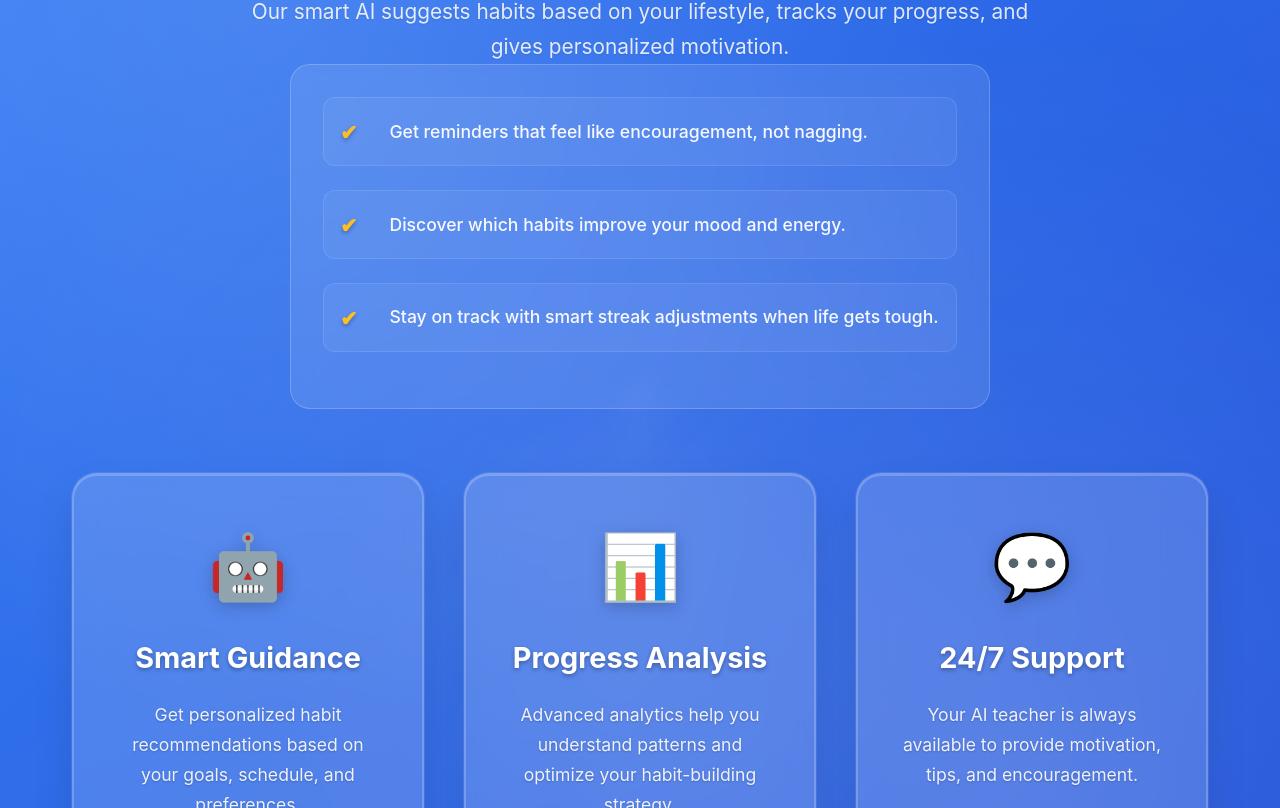
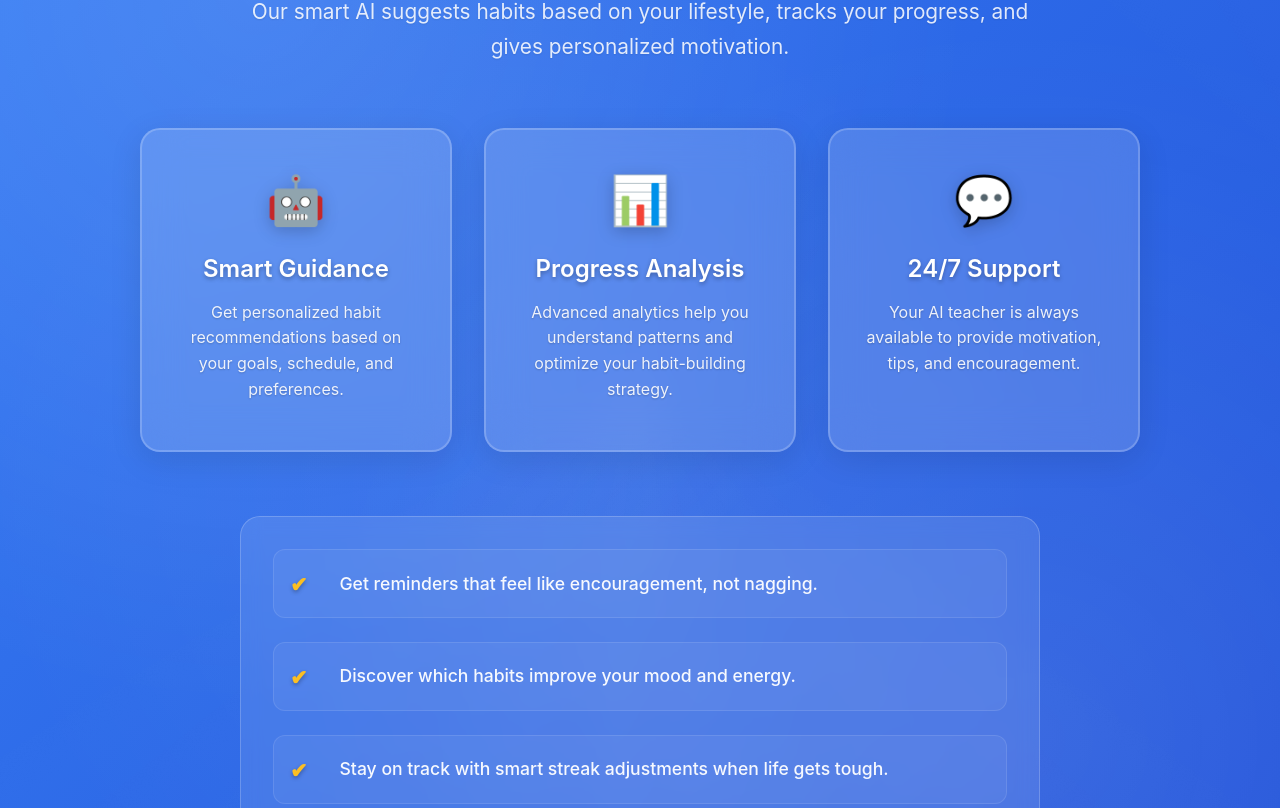
Before and after one commit to kartik480/HaBitTrackerWebIntro, a React (Create React App) app: page / in a window 1280 px wide. Shown: the part 2032-2840 px from the top of the page. Built offline with nearby package versions, Linux system fonts and the light colour scheme; the HTML template or start-up script is replaced by a standard one.

Commit message:
changed ai teacher struc

```diff
--- a/src/components/AITeacher.css
+++ b/src/components/AITeacher.css
@@ -38,9 +38,16 @@
   100% { transform: rotate(360deg); }
 }
 
+.ai-teacher-header {
+  text-align: center;
+  margin-bottom: 4rem;
+  position: relative;
+  z-index: 2;
+}
+
 .section-header {
   text-align: center;
-  margin-bottom: 5rem;
+  margin-bottom: 0;
   position: relative;
   z-index: 2;
 }
@@ -71,14 +78,47 @@
   text-shadow: 0 1px 2px rgba(0, 0, 0, 0.1);
 }
 
+.ai-teacher-content {
+  position: relative;
+  z-index: 2;
+  margin-bottom: 4rem;
+}
+
+.ai-cards-container {
+  display: grid;
+  grid-template-columns: repeat(auto-fit, minmax(300px, 1fr));
+  gap: 2rem;
+  max-width: 1000px;
+  margin: 0 auto;
+}
+
+.ai-card {
+  background: rgba(255, 255, 255, 0.15);
+  backdrop-filter: blur(20px);
+  border: 2px solid rgba(255, 255, 255, 0.2);
+  border-radius: 20px;
+  padding: 2rem;
+  text-align: center;
+  transition: all 0.3s ease;
+  box-shadow: 0 8px 32px rgba(0, 0, 0, 0.1);
+}
+
+.ai-card:hover {
+  transform: translateY(-5px);
+  box-shadow: 0 20px 40px rgba(0, 0, 0, 0.15);
+  background: rgba(255, 255, 255, 0.2);
+}
+
 .ai-benefits {
-  max-width: 700px;
+  max-width: 800px;
   margin: 0 auto;
   background: rgba(255, 255, 255, 0.1);
   backdrop-filter: blur(10px);
   border-radius: 20px;
   padding: 2rem;
   border: 1px solid rgba(255, 255, 255, 0.2);
+  position: relative;
+  z-index: 2;
 }
 
 .benefit-item {
@@ -113,104 +153,46 @@
   font-weight: 500;
 }
 
-.ai-teacher-content {
-  position: relative;
-  z-index: 2;
+
+
+.ai-icon {
+  font-size: 3rem;
+  margin-bottom: 1rem;
+  display: block;
+  filter: drop-shadow(0 4px 8px rgba(0, 0, 0, 0.2));
 }
 
-.ai-teacher-grid {
-  display: grid;
-  grid-template-columns: repeat(auto-fit, minmax(350px, 1fr));
-  gap: 2.5rem;
-  max-width: 1400px;
-  margin: 0 auto;
-}
-
-.ai-teacher-card {
-  background: rgba(255, 255, 255, 0.15);
-  backdrop-filter: blur(20px);
-  border: 2px solid rgba(255, 255, 255, 0.2);
-  border-radius: 25px;
-  padding: 2.5rem;
-  text-align: center;
-  transition: all 0.4s cubic-bezier(0.175, 0.885, 0.32, 1.275);
-  box-shadow:
-    0 20px 40px rgba(0, 0, 0, 0.1),
-    0 0 0 1px rgba(255, 255, 255, 0.1),
-    inset 0 1px 0 rgba(255, 255, 255, 0.2);
-  position: relative;
-  overflow: hidden;
-}
-
-.ai-teacher-card::before {
-  content: '';
-  position: absolute;
-  top: 0;
-  left: -100%;
-  width: 100%;
-  height: 100%;
-  background: linear-gradient(90deg, transparent, rgba(255, 255, 255, 0.1), transparent);
-  transition: left 0.6s ease;
-}
-
-.ai-teacher-card:hover::before {
-  left: 100%;
-}
-
-.ai-teacher-card:hover {
-  transform: translateY(-15px) scale(1.02);
-  box-shadow:
-    0 30px 60px rgba(0, 0, 0, 0.2),
-    0 0 0 1px rgba(255, 255, 255, 0.3),
-    inset 0 1px 0 rgba(255, 255, 255, 0.3);
-  background: rgba(255, 255, 255, 0.2);
-  border-color: rgba(255, 255, 255, 0.4);
-}
-
-.ai-icon {
-  font-size: 4rem;
-  margin-bottom: 1.5rem;
-  display: block;
-  filter: drop-shadow(0 4px 8px rgba(0, 0, 0, 0.2));
-  transition: all 0.3s ease;
-}
-
-.ai-teacher-card:hover .ai-icon {
-  transform: scale(1.1) rotate(5deg);
-  filter: drop-shadow(0 6px 12px rgba(0, 0, 0, 0.3));
-}
-
-.ai-teacher-card h3 {
-  font-size: 1.8rem;
-  font-weight: 700;
+.ai-card h3 {
+  font-size: 1.5rem;
+  font-weight: 600;
   color: #ffffff;
-  margin-bottom: 1.5rem;
+  margin-bottom: 1rem;
   text-shadow: 0 2px 4px rgba(0, 0, 0, 0.3);
 }
 
-.ai-teacher-card p {
+.ai-card p {
   color: rgba(255, 255, 255, 0.9);
-  line-height: 1.7;
-  font-size: 1.1rem;
+  line-height: 1.6;
+  font-size: 1rem;
   font-weight: 400;
   text-shadow: 0 1px 2px rgba(0, 0, 0, 0.2);
 }
 
 /* Animation for cards */
-.ai-teacher-card {
+.ai-card {
   opacity: 0;
-  transform: translateY(50px) scale(0.9);
-  animation: fadeInUp 0.8s cubic-bezier(0.175, 0.885, 0.32, 1.275) forwards;
+  transform: translateY(30px);
+  animation: fadeInUp 0.6s ease forwards;
 }
 
-.ai-teacher-card:nth-child(1) { animation-delay: 0.1s; }
-.ai-teacher-card:nth-child(2) { animation-delay: 0.2s; }
-.ai-teacher-card:nth-child(3) { animation-delay: 0.3s; }
+.ai-card:nth-child(1) { animation-delay: 0.1s; }
+.ai-card:nth-child(2) { animation-delay: 0.2s; }
+.ai-card:nth-child(3) { animation-delay: 0.3s; }
 
 @keyframes fadeInUp {
   to {
     opacity: 1;
-    transform: translateY(0) scale(1);
+    transform: translateY(0);
   }
 }
 
@@ -233,27 +215,27 @@
     padding: 0 1rem;
   }
 
+  .ai-cards-container {
+    grid-template-columns: 1fr;
+    gap: 1.5rem;
+    padding: 0 1rem;
+  }
+
+  .ai-card {
+    padding: 1.5rem;
+  }
+
+  .ai-icon {
+    font-size: 2.5rem;
+  }
+
+  .ai-card h3 {
+    font-size: 1.3rem;
+  }
+
   .ai-benefits {
     padding: 1.5rem;
     margin: 0 1rem;
-  }
-
-  .ai-teacher-grid {
-    grid-template-columns: 1fr;
-    gap: 2rem;
-    padding: 0 1rem;
-  }
-
-  .ai-teacher-card {
-    padding: 2rem;
-  }
-
-  .ai-icon {
-    font-size: 3rem;
-  }
-
-  .ai-teacher-card h3 {
-    font-size: 1.5rem;
   }
 }
 
--- a/src/components/AITeacher.js
+++ b/src/components/AITeacher.js
@@ -5,47 +5,48 @@ const AITeacher = () => {
   return (
     <section id="ai-teacher" className="ai-teacher">
       <div className="container">
-        <div className="section-header">
+        <div className="ai-teacher-header">
           <h2 className="section-title">Your AI Teacher</h2>
           <p className="section-subtitle">"A coach in your pocket."</p>
           <p className="section-description">
             Our smart AI suggests habits based on your lifestyle, tracks your progress, and gives personalized motivation.
           </p>
-          <div className="ai-benefits">
-            <div className="benefit-item">
-              <span className="checkmark">✔</span>
-              <span>Get reminders that feel like encouragement, not nagging.</span>
-            </div>
-            <div className="benefit-item">
-              <span className="checkmark">✔</span>
-              <span>Discover which habits improve your mood and energy.</span>
-            </div>
-            <div className="benefit-item">
-              <span className="checkmark">✔</span>
-              <span>Stay on track with smart streak adjustments when life gets tough.</span>
-            </div>
-          </div>
         </div>
 
         <div className="ai-teacher-content">
-          <div className="ai-teacher-grid">
-            <div className="ai-teacher-card">
+          <div className="ai-cards-container">
+            <div className="ai-card">
               <div className="ai-icon">🤖</div>
               <h3>Smart Guidance</h3>
               <p>Get personalized habit recommendations based on your goals, schedule, and preferences.</p>
             </div>
 
-            <div className="ai-teacher-card">
+            <div className="ai-card">
               <div className="ai-icon">📊</div>
               <h3>Progress Analysis</h3>
               <p>Advanced analytics help you understand patterns and optimize your habit-building strategy.</p>
             </div>
 
-            <div className="ai-teacher-card">
+            <div className="ai-card">
               <div className="ai-icon">💬</div>
               <h3>24/7 Support</h3>
               <p>Your AI teacher is always available to provide motivation, tips, and encouragement.</p>
             </div>
+          </div>
+        </div>
+
+        <div className="ai-benefits">
+          <div className="benefit-item">
+            <span className="checkmark">✔</span>
+            <span>Get reminders that feel like encouragement, not nagging.</span>
+          </div>
+          <div className="benefit-item">
+            <span className="checkmark">✔</span>
+            <span>Discover which habits improve your mood and energy.</span>
+          </div>
+          <div className="benefit-item">
+            <span className="checkmark">✔</span>
+            <span>Stay on track with smart streak adjustments when life gets tough.</span>
           </div>
         </div>
       </div>
```
